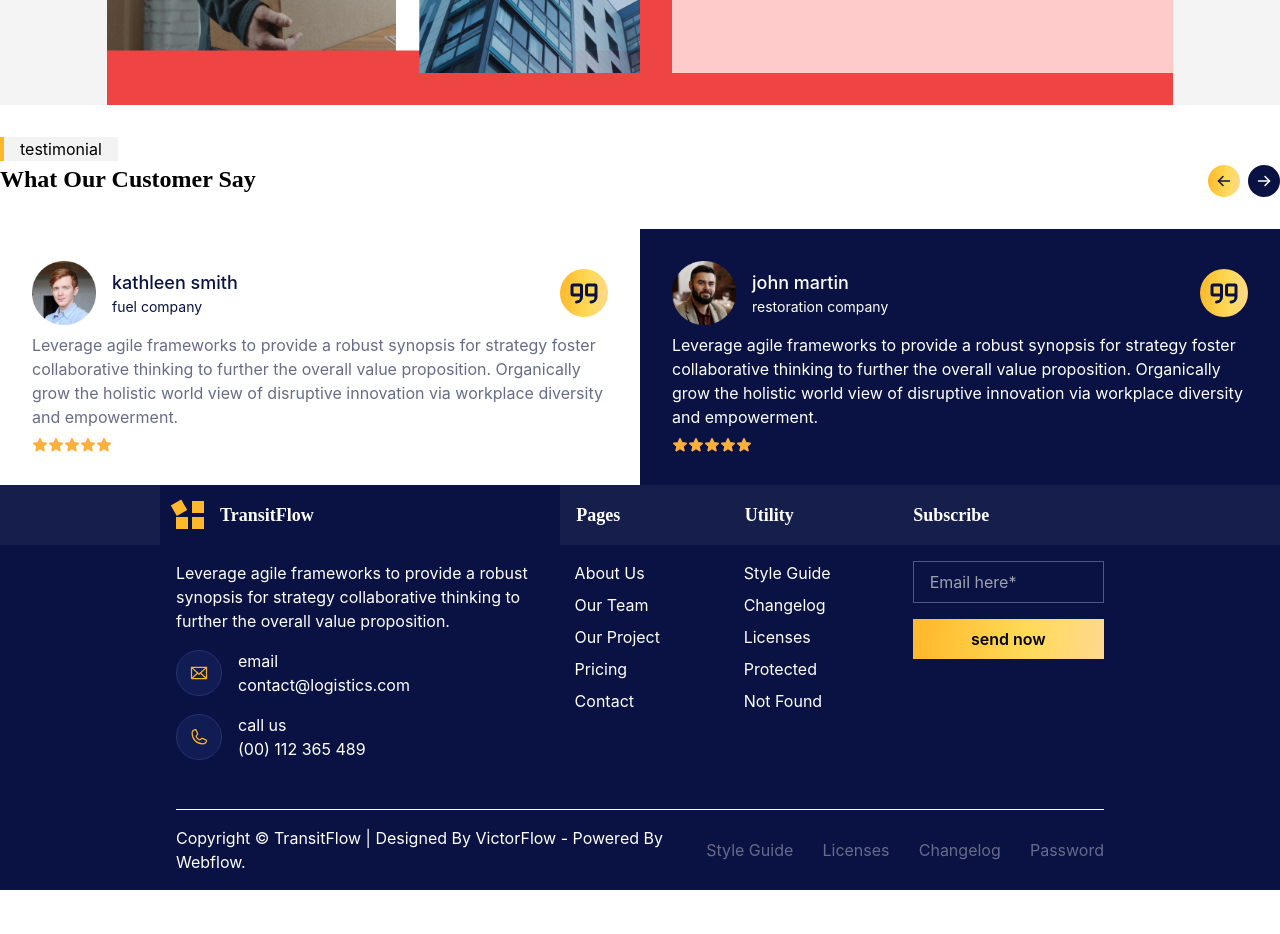
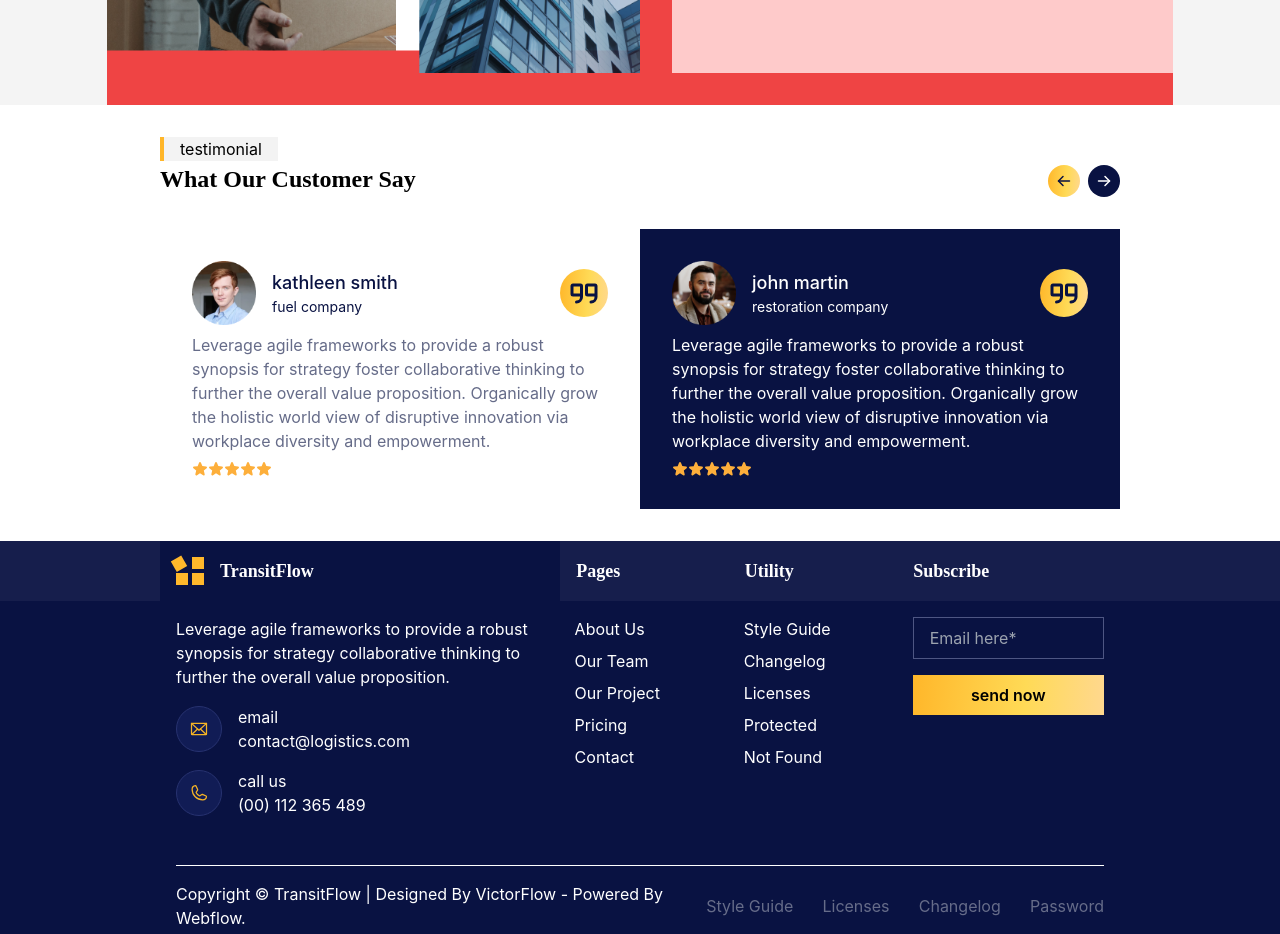
Before and after one commit to smartcollins/logistics, a React (Create React App) app: page /service in a window 1280 px wide. Shown: the part 1680-2614 px from the top of the page. Before the commit the page ends 2570 px from the top, so only its background shows below. Built offline with nearby package versions, Linux system fonts and the light colour scheme.

Commit message:
gave width to Review in Service

```diff
--- a/src/pages/Service.jsx
+++ b/src/pages/Service.jsx
@@ -59,7 +59,9 @@ const Service = ()=>{
                     </div>
                     </div>
                 </div>
-                <Review/>
+                <div className='w-3/4 mx-auto my-8'>
+                    <Review/>
+                </div>
             <Footer/>
         </div>
     )
```
